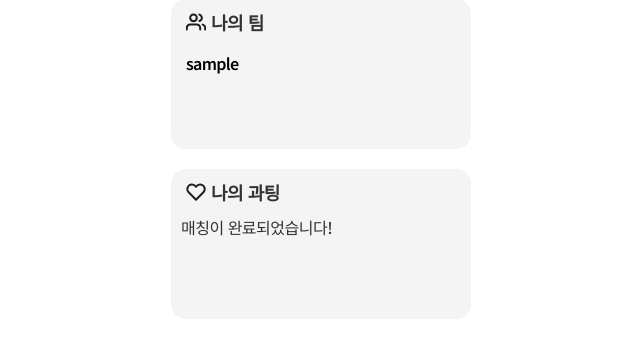
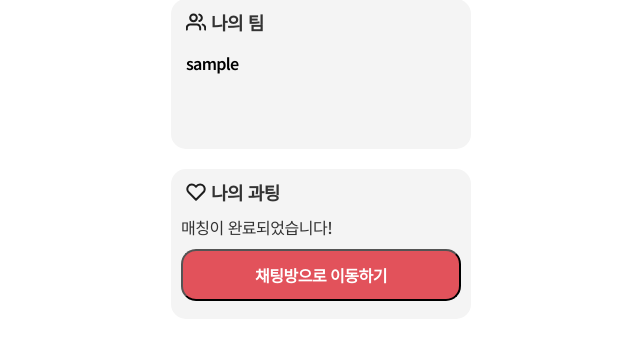
Before and after one commit to tgthon-nojjyteam/KHUTING, a Flask app: page /index in a window 1280 px wide. Shown: the part 283-632 px from the top of the page, without its empty margins (319-959 px from the left). Run offline with Flask 3, Linux system fonts and the light colour scheme; a user stored in the database is signed in; tables that the repository leaves empty hold one stand-in row (values such as "Sample post"); grey boxes marked "Sample" are stand-in pictures.

Commit message:
채팅방으로 이동하기 버튼 추가

```diff
--- a/static/css/index.css
+++ b/static/css/index.css
@@ -123,7 +123,6 @@ h3 {
     background-color: #e2525b;
     border: none;
     border-radius: 15px;
-    cursor: pointer;
     font-family: "Noto Sans KR", sans-serif;
     font-weight: 700;
     letter-spacing: -0.5px;
@@ -191,3 +190,20 @@ h3 {
     margin: 10px 0;
     text-decoration: none;
 }
+
+#chat-button {
+    width: 280px;
+    padding: 12px 20px;
+    font-size: 16px;
+    color: white;
+    background-color: #e2525b;
+    border-radius: 15px;
+    cursor: pointer;
+    font-family: "Noto Sans KR", sans-serif;
+    font-weight: 700;
+    letter-spacing: -0.5px;
+    text-align: center;
+    display: block;
+    margin: 10px 0;
+    text-decoration: none;
+}
--- a/static/js/main.js
+++ b/static/js/main.js
@@ -42,6 +42,7 @@ document.addEventListener('DOMContentLoaded', function() {
     showSlide(currentIndex); // 초기 슬라이드 표시
 });
 
+// 랜덤 매칭
 $(document).ready(function() {
     // 페이지 로드 시 매칭 상태를 가져옵니다.
     $.ajax({
@@ -56,10 +57,17 @@ $(document).ready(function() {
             buttonContainer.empty();
 
             if (response.matching) {
+                // 매칭 완료 상태일 때 매칭 완료 버튼과 채팅방 이동 버튼을 추가
                 buttonContainer.html('<button id="completed-button">매칭 완료</button>');
+                $('#match-status').append('<button id="chat-button">채팅방으로 이동하기</button>');
+
+                // 채팅방 버튼 클릭 이벤트 핸들러 추가
+                $('#chat-button').on('click', function() {
+                    // 채팅방 URL을 설정하세요. 예를 들어, /chatroom 또는 다른 경로로 설정
+                    window.location.href = '/chatroom';
+                });
             } else if (response.requested && !response.matching) {
                 buttonContainer.html('<button id="cancel-button">매칭 취소하기</button>');
-                // 클릭 이벤트 핸들러를 버튼이 HTML에 추가된 후에 설정합니다.
                 $('#cancel-button').on('click', function() {
                     $.ajax({
                         url: '/cancel_match',
@@ -75,7 +83,6 @@ $(document).ready(function() {
                 });
             } else if (!response.requested) {
                 buttonContainer.html('<button id="match-button">매칭하기</button>');
-                // 클릭 이벤트 핸들러를 버튼이 HTML에 추가된 후에 설정합니다.
                 $('#match-button').on('click', function() {
                     $.ajax({
                         url: '/match_teams',
```
